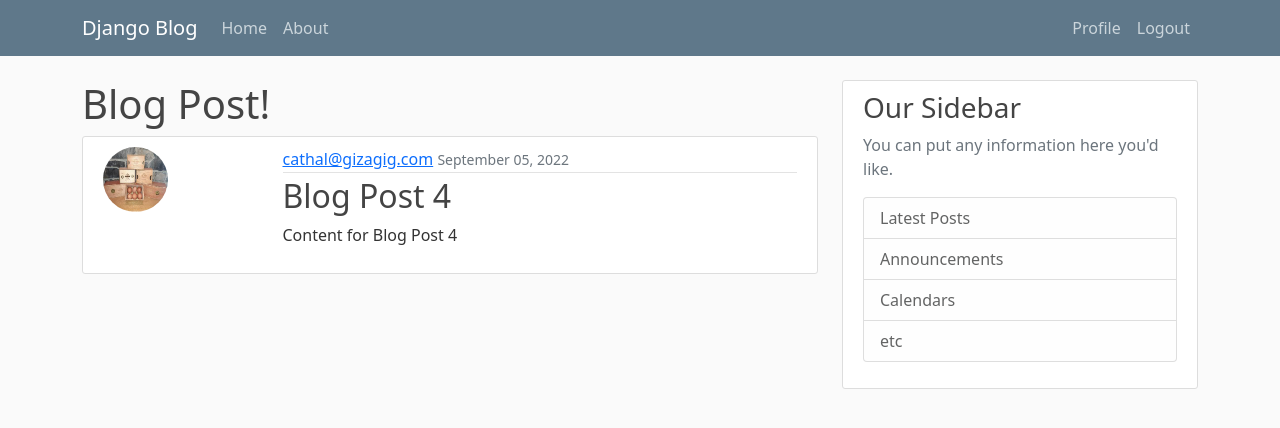
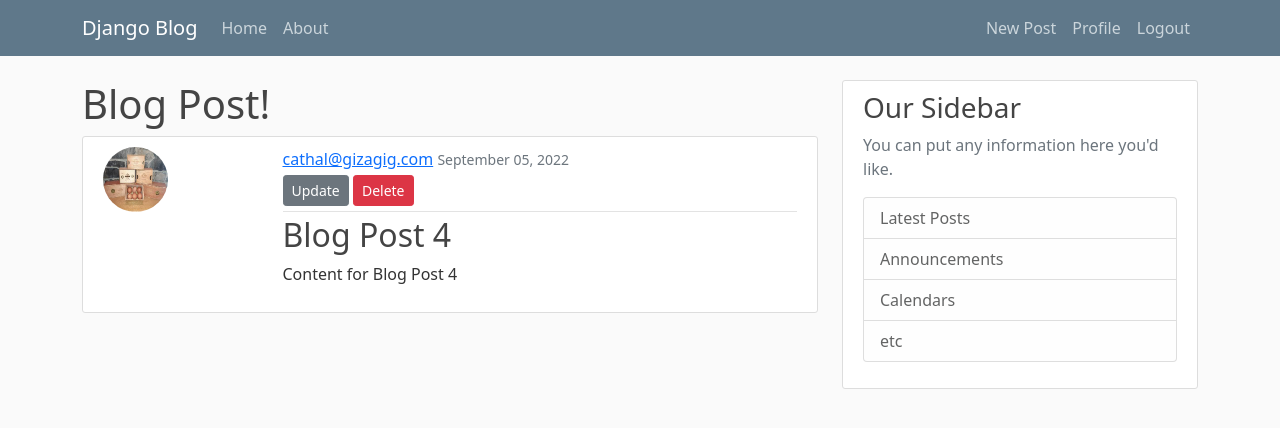
Before and after one commit to CathalDolan/Corey_Blog, a Django app: page /post/4/ in a window 1280 px wide. Shown: the top 428 px of the page. Run offline with Django 4.2, Linux system fonts and the light colour scheme; a user stored in the database is signed in; data comes from the database, SQL or seed files in the repository; both versions use the stored data as it was after the commit.

Commit message:
Tut 10.10 47:13: Link buttons added to allow User create, edit and delete posts, bringing them to pages previously created

```diff
--- a/django_project/blog/templates/blog/base.html
+++ b/django_project/blog/templates/blog/base.html
@@ -41,6 +41,7 @@
                     </ul>
                     <div class="navbar-nav d-flex">
                         {% if user.is_authenticated %}
+                            <a class="nav-link" href="{% url 'post-create' %}">New Post</a>
                             <a class="nav-link" href="{% url 'profile' %}">Profile</a>
                             <a class="nav-link" href="{% url 'logout' %}">Logout</a>
                         {% else %}
--- a/django_project/blog/templates/blog/post_detail.html
+++ b/django_project/blog/templates/blog/post_detail.html
@@ -12,6 +12,12 @@
                 <div class="article-metadata">
                     <a class="mr-2" href="#">{{ object.author }}</a>
                     <small class="text-muted">{{ object.date_posted|date:"F d, Y" }}</small> <!-- Date filters: https://docs.djangoproject.com/en/2.0/ref/templates/builtins/#date -->
+                    {% if object.author == user %}
+                        <div>
+                            <a class="btn btn-secondary btn-sm mt-1 mb-1" href="{% url 'post-update' object.id %}">Update</a>
+                            <a class="btn btn-danger btn-sm mt-1 mb-1" href="{% url 'post-delete' object.id %}">Delete</a>
+                        </div>
+                    {% endif %}
                 </div>
                 <h2 class="article-title">{{ object.title }}</h2>
                 <p class="article-content">{{ object.content }}</p>
```
Also changed, not shown: django_project/db.sqlite3.
